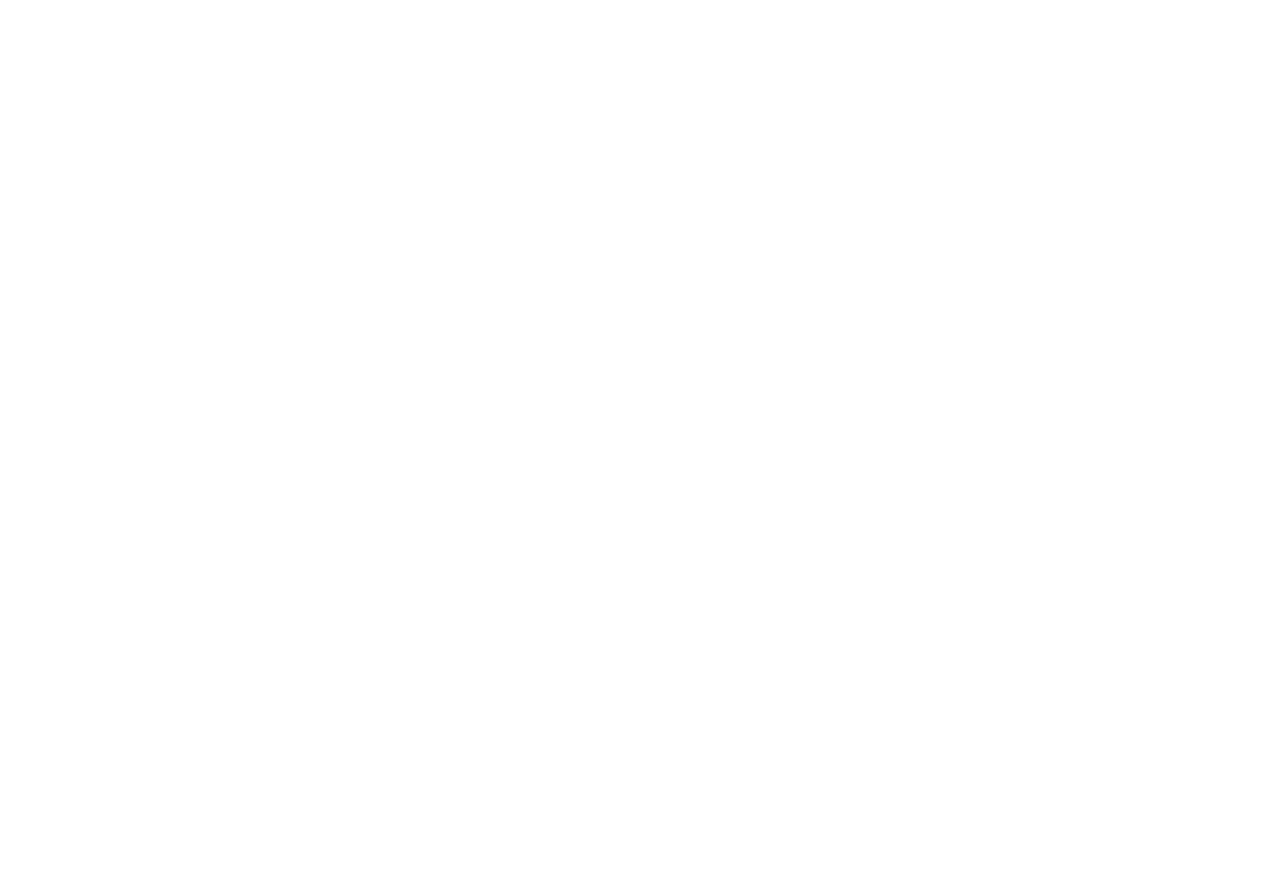
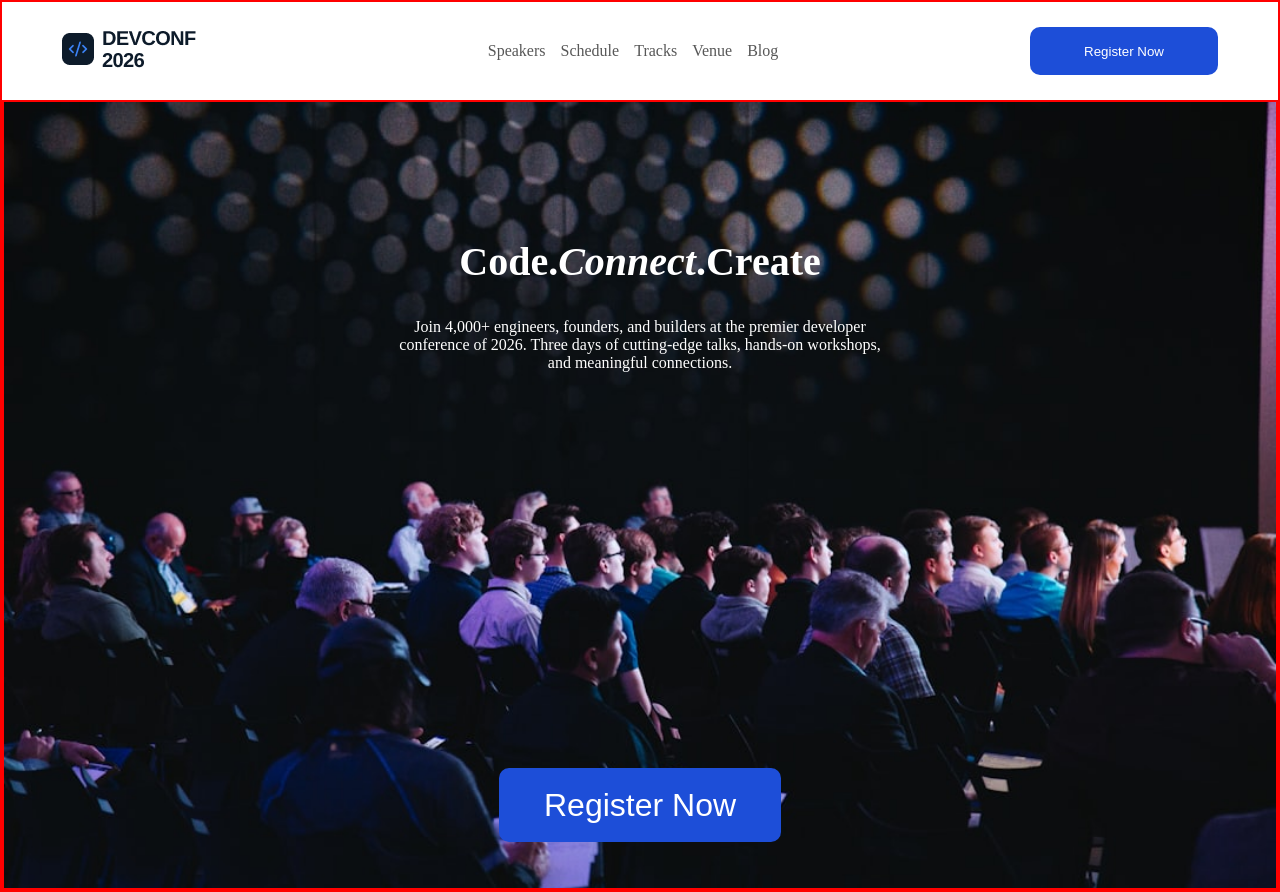
Before and after one commit to sirat2001/B-14-assignment-1, a plain HTML site: page index.html in a window 1280 px wide. Before the commit the page ends 800 px from the top, so only its background shows below. Drawn offline with Linux system fonts and the light colour scheme.

Commit message:
complete hero section

```diff
--- a/index.html
+++ b/index.html
@@ -5,10 +5,44 @@
     <meta name="viewport" content="width=device-width, initial-scale=1.0">
     <title>DevConf2026</title>
     <link rel="stylesheet" href="./styles/style.css">
+
+    <style>
+       .hero-section{
+        background-image: url("./images/banner.jpg");
+              background-size: cover;
+            height: 786px;
+            margin: 0;
+            border: 2px solid red;
+        }
+    </style>
 </head>
 <body>
     <header>
+<nav>
+    <div>
+        <img src="./images/logo.png" alt="logo image">
+    </div>
+    <ul>
+        <li><a href="">Speakers</a></li>
+        <li><a href="">Schedule</a></li>
+        <li><a href="">Tracks</a></li>
+        <li><a href="">Venue</a></li>
+        <li><a href="">Blog</a></li>
+    </ul>
+    <div>
+        <button class="common-btn logo-btn">Register Now</button>
+    </div>
+</nav>
+<section class="hero-section">
 
+
+<div class="hero-text">
+        <h1>Code.<em>Connect</em>.Create</h1>
+    <p>Join 4,000+ engineers, founders, and builders at the premier developer <br>conference of 2026. Three days of cutting-edge talks, hands-on workshops, <br>and meaningful connections.</p>
+            <button class="common-btn hero-btn">Register Now</button>
+</div>
+
+</section>
     </header>
     <main>
 
--- a/styles/style.css
+++ b/styles/style.css
@@ -0,0 +1,73 @@
+body{
+    max-width: 1551px;
+    margin: auto;
+    border: 2px solid red;
+}
+.common-btn{
+    color: white;
+    background-color: rgba(29, 78, 216, 1);
+    cursor: pointer;
+
+}
+.common-btn:hover{
+    background-color: lightblue;
+}
+.logo-btn{
+    width: 188px;
+    height: 48px;
+    border-radius: 10px;
+    border: none;
+    font-weight: 500px;
+
+}
+.hero-btn{
+    width: 282px;
+    height: 74px;
+    border-radius: 10px;
+    border: none;
+    font-size: 2rem;
+    font-weight:400px;
+
+}
+nav{
+    display: flex;
+    justify-content: space-between;
+    align-items: center;
+    padding: 0 60px;
+    height: 98px;
+    background-color: rgba(255, 255, 255, 1);
+
+}
+
+nav ul{
+    display: flex;
+    list-style: none;
+    gap: 15px;
+    justify-content: space-between;
+
+}
+
+nav ul a{
+    text-decoration: none;
+    color: rgba(87, 87, 87, 1);
+}
+
+
+.hero-text{
+     text-align: center;
+    color: white;
+
+
+
+
+}
+.hero-text h1{
+    font-size: 2.5rem;
+    font-weight: 500px;
+  margin-top: 136px;
+}
+
+
+.hero-text button{
+    margin-top: 380px;
+}
```
Also changed, not shown: images/andrej.png (added), images/banner.jpg (added), images/demis.png (added), images/footer-logo.png (added), images/gary.png (added), images/logo-mini.png (added), images/logo.png (added), images/mustafa.png (added), 1 other file.
